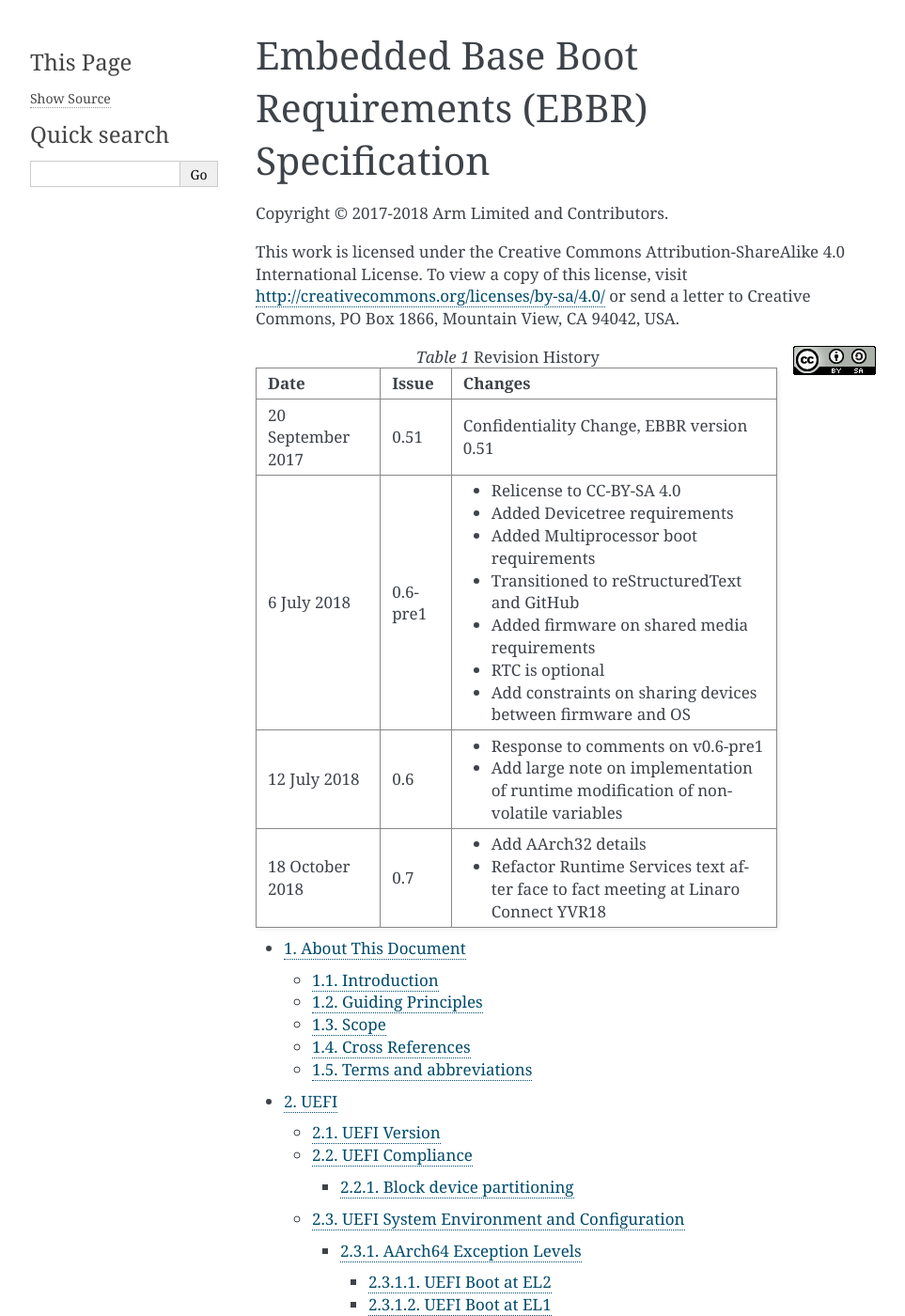
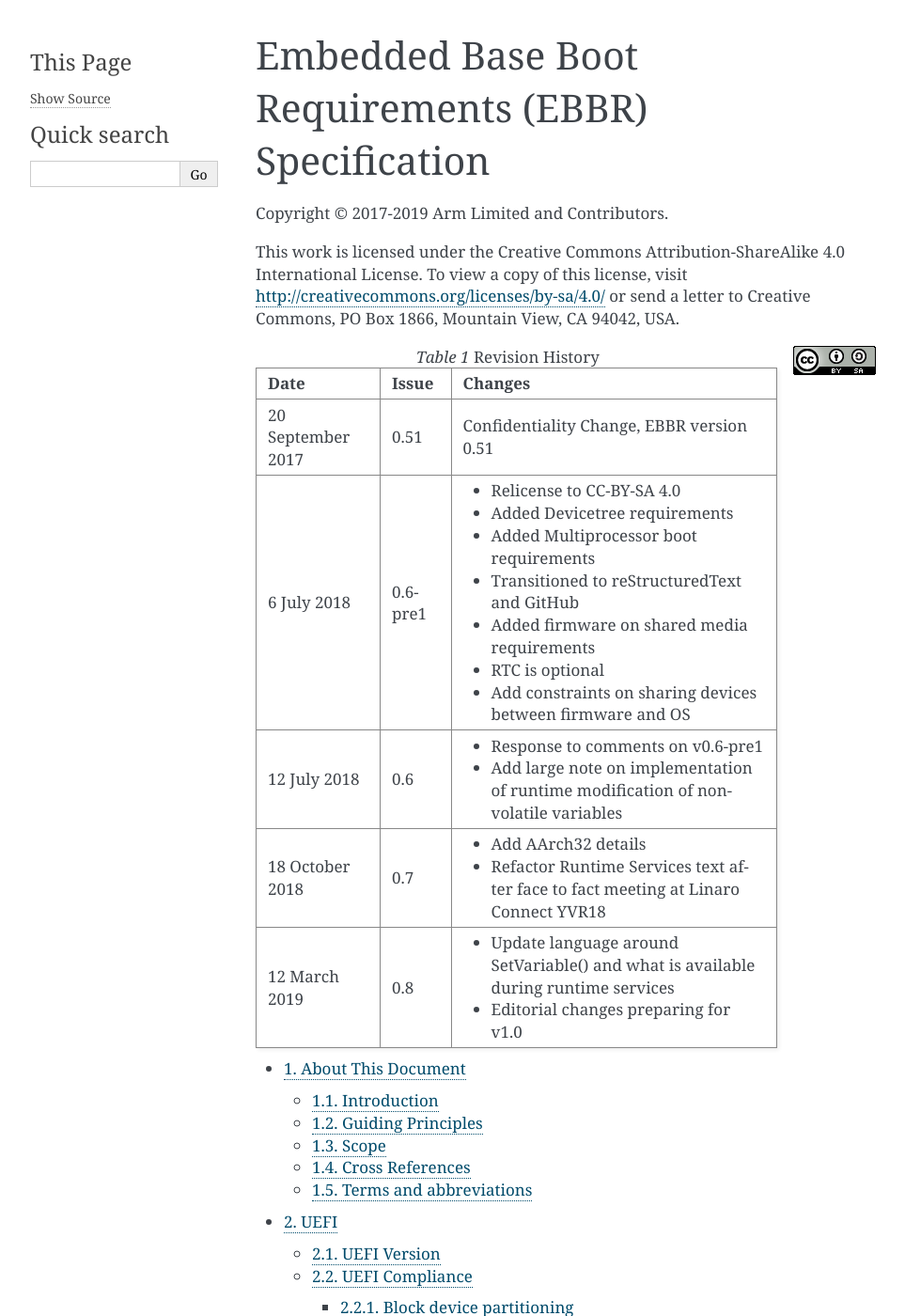
Before and after one commit to ARM-software/ebbr, a Sphinx documentation site: the page built from source/index.rst, in a window 1280 px wide and 1400 px high. Shown: the whole window at 94% size, without its empty margins (148-1111 px from the left). Built offline with Sphinx 7.4.7, drawn with Linux system fonts in a browser that asks for light colours; some of the changed text lies outside the part shown.

Commit message:
EBBR v0.8
Update dates, release history and roadmap.

Signed-off-by: Grant Likely <grant.likely@arm.com>

```diff
--- a/source/conf.py
+++ b/source/conf.py
@@ -49,7 +49,7 @@
 
 # General information about the project.
 project = 'Embedded Base Boot Requirements (EBBR) Specification'
-copyright = '2018 Arm Limited and Contributors'
+copyright = '2017-2019 Arm Limited and Contributors'
 author = 'Arm Limited and Contributors'
 
 # The version info for the project you're documenting, acts as replacement for
--- a/source/index.rst
+++ b/source/index.rst
@@ -1,12 +1,12 @@
 .. EBBR Source Document
-   Copyright Arm Limited, 2018
+   Copyright Arm Limited, 2017-2019
    SPDX-License-Identifier: CC-BY-SA-4.0
 
 ####################################################
 Embedded Base Boot Requirements (EBBR) Specification
 ####################################################
 
-Copyright © 2017-2018 Arm Limited and Contributors.
+Copyright © 2017-2019 Arm Limited and Contributors.
 
 This work is licensed under the Creative Commons Attribution-ShareAlike 4.0
 International License. To view a copy of this license, visit
@@ -39,6 +39,9 @@
    18 October 2018   0.7       - Add AArch32 details
                                - Refactor Runtime Services text after face
                                  to fact meeting at Linaro Connect YVR18
+   12 March 2019     0.8       - Update language around SetVariable() and
+                                 what is available during runtime services
+                               - Editorial changes preparing for v1.0
    ================= ========= =============================================
 
 .. toctree::
```
Also changed, not shown: README.rst (+4 -5 lines).
